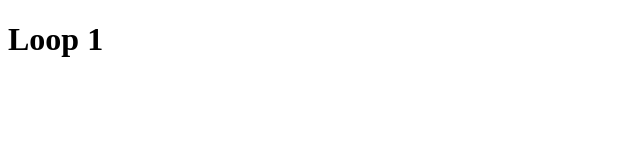
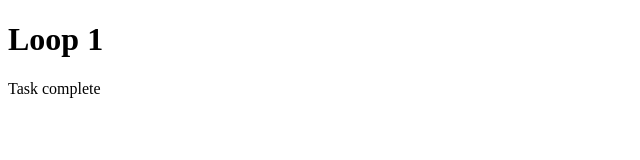
Before and after one commit to jalasem/html-loops, a plain HTML site: page loop1.html in a window 1280 px wide. Shown: the whole page, without its empty margins (0-640 px from the left). Drawn offline with Linux system fonts and the light colour scheme.

Commit message:
feat: loop1 complete

```diff
--- a/loop1.html
+++ b/loop1.html
@@ -8,5 +8,6 @@
 </head>
 <body>
   <h1>Loop 1</h1>
+  <p>Task complete</p>
 </body>
 </html>
```
